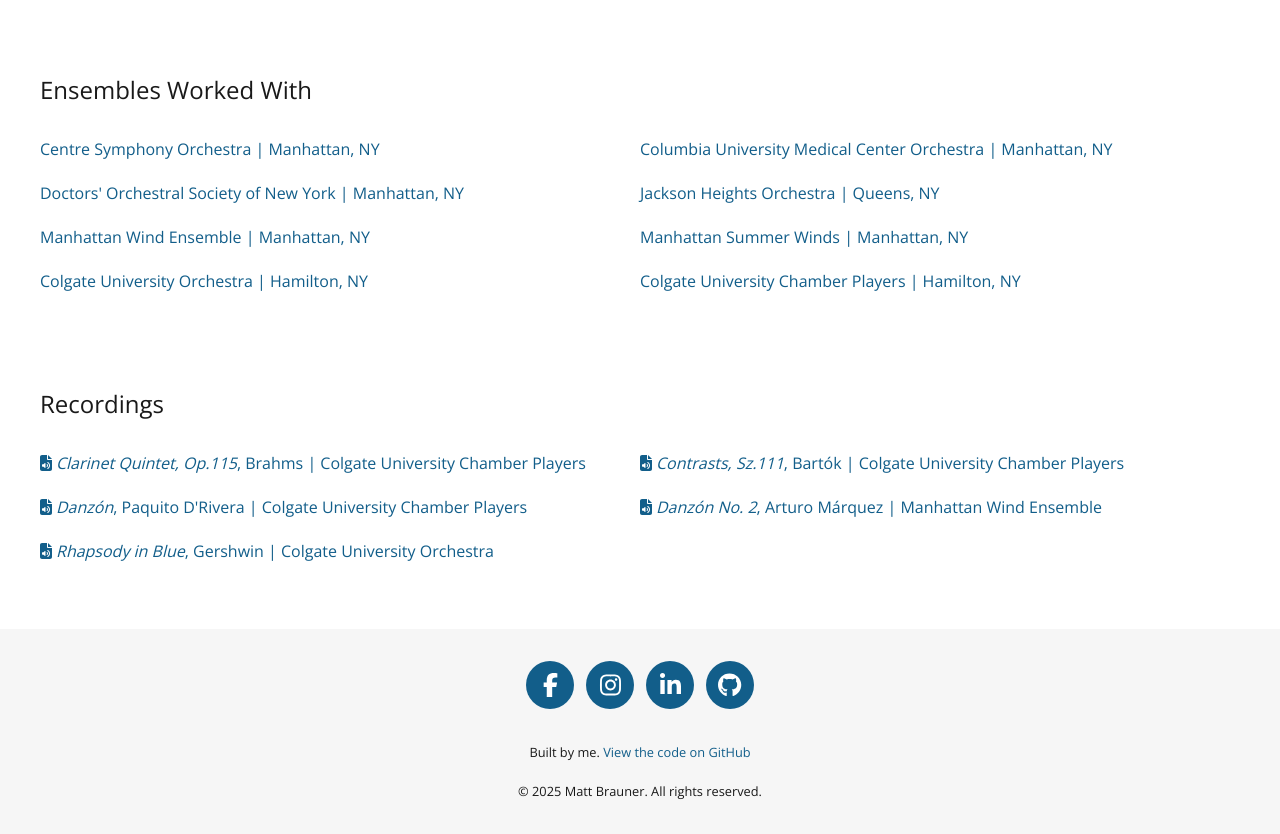
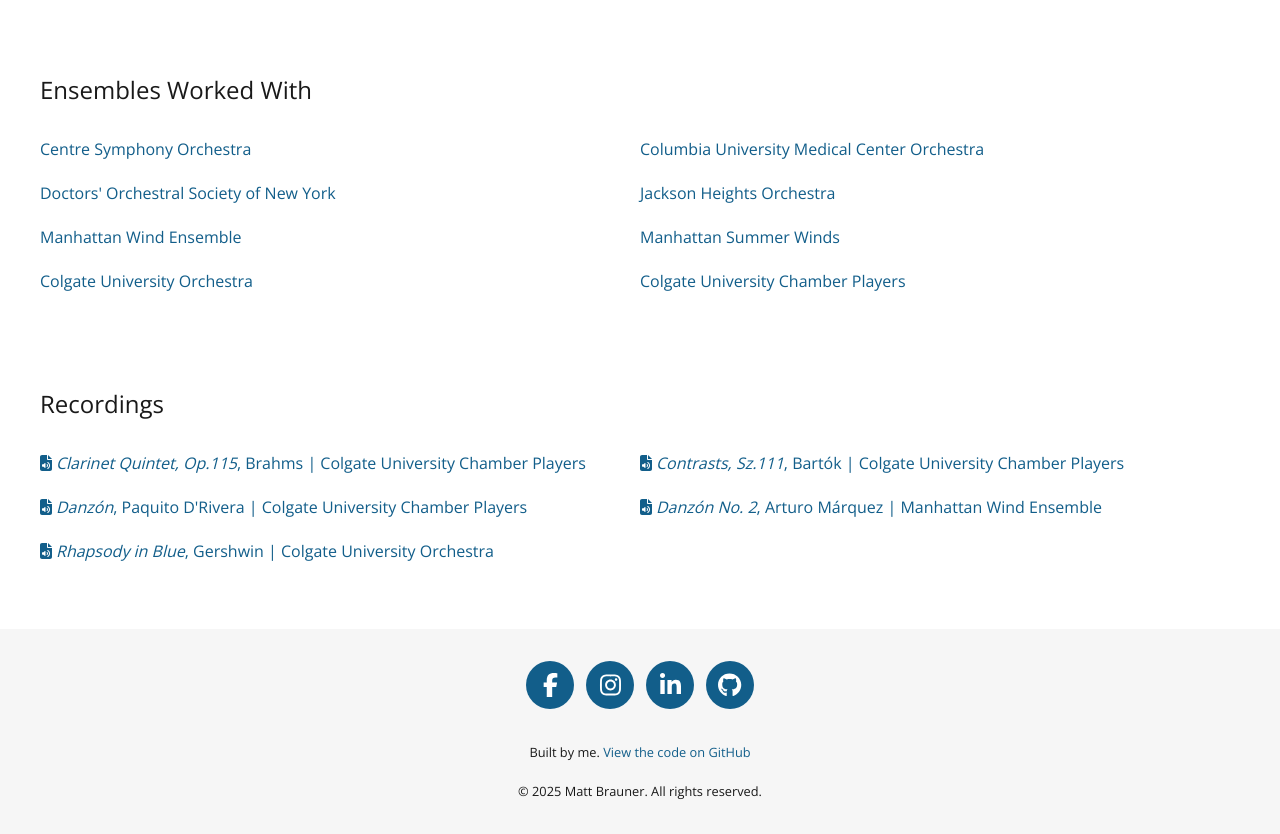
Before and after one commit to mb4828/mb-website, a Next.js app: page /music in a window 1280 px wide. Shown: the part 1060-1894 px from the top of the page. Built offline with nearby package versions, Linux system fonts and the light colour scheme.

Commit message:
removed location from ensembles

```diff
--- a/src/app/music/page.tsx
+++ b/src/app/music/page.tsx
@@ -54,7 +54,7 @@ export default function MusicPage() {
           <ul>
             <li>
               <Link href="https://www.centresymphony.com" target="_blank" rel="noopener">
-                Centre Symphony Orchestra | Manhattan, NY
+                Centre Symphony Orchestra
               </Link>
             </li>
 
@@ -64,31 +64,31 @@ export default function MusicPage() {
                 target="_blank"
                 rel="noopener"
               >
-                Columbia University Medical Center Orchestra | Manhattan, NY
+                Columbia University Medical Center Orchestra
               </Link>
             </li>
 
             <li>
               <Link href="https://www.doctorsorchestra.org" target="_blank" rel="noopener">
-                Doctors&apos; Orchestral Society of New York | Manhattan, NY
+                Doctors&apos; Orchestral Society of New York
               </Link>
             </li>
 
             <li>
               <Link href="https://jhorchestra.org/" target="_blank" rel="noopener">
-                Jackson Heights Orchestra | Queens, NY
+                Jackson Heights Orchestra
               </Link>
             </li>
 
             <li>
               <Link href="https://manhattanwindensemble.com/" target="_blank" rel="noopener">
-                Manhattan Wind Ensemble | Manhattan, NY
+                Manhattan Wind Ensemble
               </Link>
             </li>
 
             <li>
               <Link href="https://manhattansummerwinds.org" target="_blank" rel="noopener">
-                Manhattan Summer Winds | Manhattan, NY
+                Manhattan Summer Winds
               </Link>
             </li>
 
@@ -98,7 +98,7 @@ export default function MusicPage() {
                 target="_blank"
                 rel="noopener"
               >
-                Colgate University Orchestra | Hamilton, NY
+                Colgate University Orchestra
               </Link>
             </li>
 
@@ -108,7 +108,7 @@ export default function MusicPage() {
                 target="_blank"
                 rel="noopener"
               >
-                Colgate University Chamber Players | Hamilton, NY
+                Colgate University Chamber Players
               </Link>
             </li>
           </ul>
```
Also changed, not shown: 1 other file (tests, documents, lock files or other folders).
